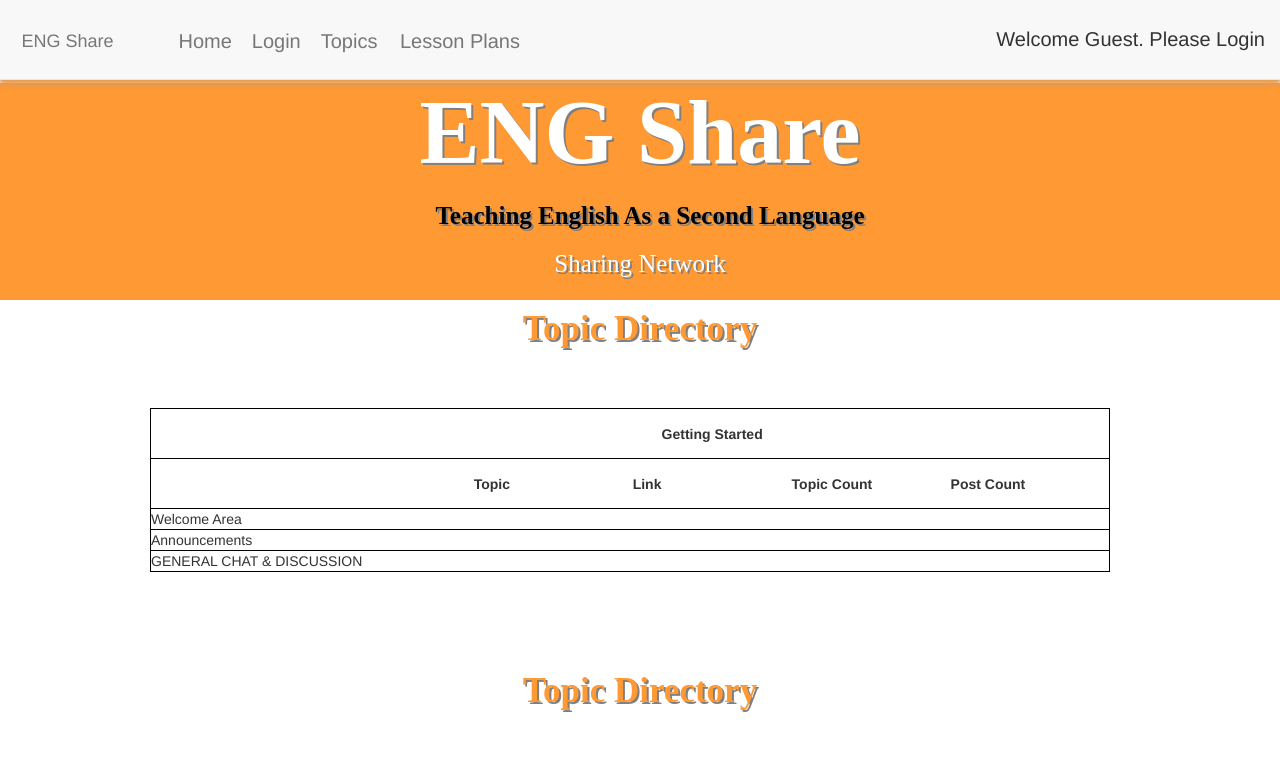
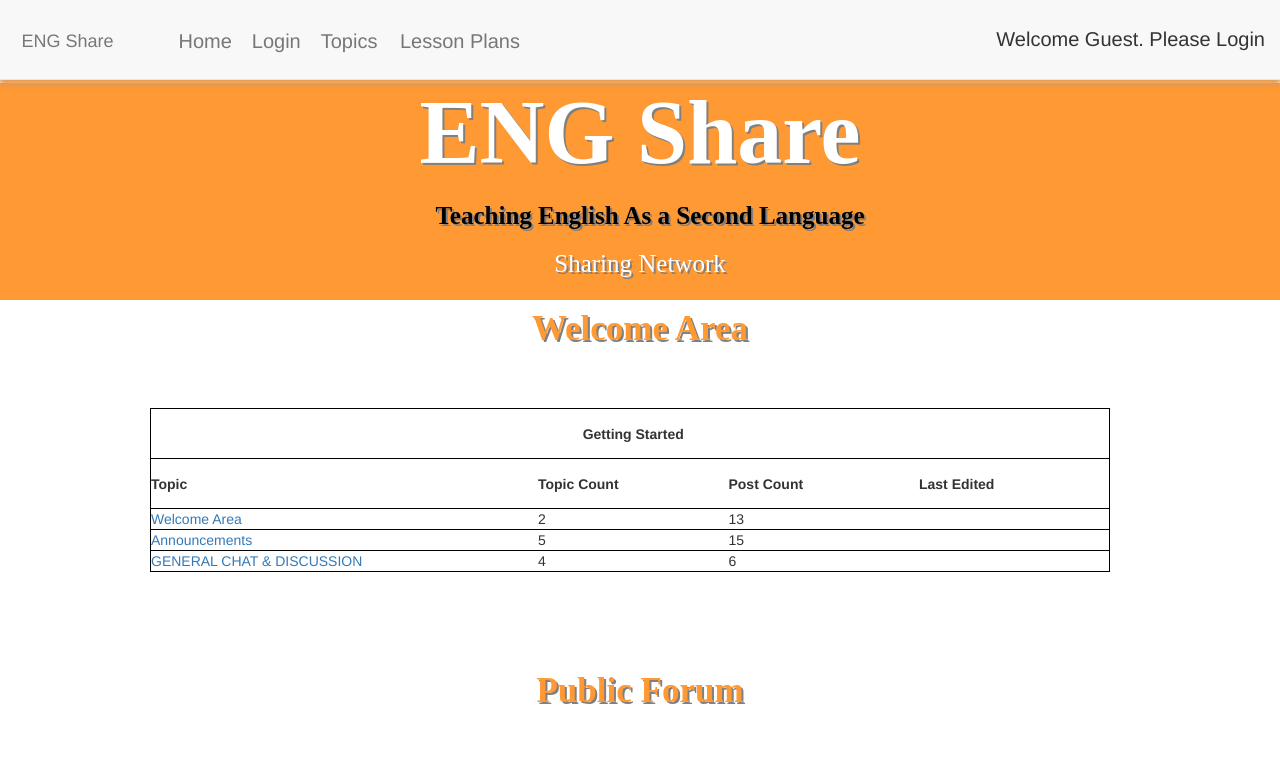
Before and after one commit to clewis1337/Project3, a React (Create React App) app in the folder client/: page /directory/1 in a window 1280 px wide. Shown: the top 770 px of the page. Built offline with nearby package versions, Linux system fonts and the light colour scheme; no server answers; a web font is replaced by a local one.

Commit message:
fixed directory table

```diff
--- a/client/src/components/DirectoryTable/DirectoryTable.js
+++ b/client/src/components/DirectoryTable/DirectoryTable.js
@@ -5,31 +5,29 @@ const DirectoryTable = (props) => (
     <div> {console.log("propsdtable", props)}
     <div>
         <header className = "click">
-            <h4>Topic Directory</h4>
+            <h4>{props.Title}</h4>
         </header>
         <table className="table1">
         <tr>
-            <th></th>
             <th></th>
             <th className="header1">Getting Started</th>
             <th></th>
             <th></th>
         </tr>
     <tr>
-    <th></th>
         <th>Topic</th>
-    <th>Link</th>
         <th>Topic Count</th>
         <th>Post Count</th>
+        <th>Last Edited</th>
     </tr>
     {/* This will render a row for each topic */}
     {props.TopicData.map(eachTopic => (
     <tr>
         {/* <td>{eachTopic.icon}</td> */}
-    <td>{eachTopic.topicTitle}</td>
-    {/* <td>{eachTopic.link}</td> */}
-    {/* <td>{eachTopic.topicsCount}</td> */}
-    {/* <td>{eachTopic.postsCount}</td> */}
+        <td><a href={"/topic/" + eachTopic.topicID}>{eachTopic.topicTitle}</a></td>
+        <td>{eachTopic.topicsCount}</td>
+        <td>{eachTopic.postsCount}</td>
+        <td>{eachTopic.lastEdited}</td>
     </tr> ))}
 
   </table>
--- a/client/src/pages/Directory.js
+++ b/client/src/pages/Directory.js
@@ -15,15 +15,13 @@ class Directory extends Component {
     fetch(`/all`) //Ajax call getting all posts
         .then(res => res.json())
         .then((result) => {
-          console.log(result)
             result.forEach(post => {
               console.log("post", post)
               if((!topicsArray.includes(post.topicTitle)) && (post.topicTitle !== undefined))
-                  topicsArray.push({topicTitle: post.topicTitle});
+                  topicsArray.push({topicTitle: post.topicTitle, topicID: post.topicID});
             });
         }).then(() => this.setState({userTopicArea: topicsArray}))
         .catch(error => console.error('Error:', error));
-        console.log(this.state.userTopicArea)
   }
 
   render(){
@@ -33,8 +31,8 @@ class Directory extends Component {
 
         </Jumbotron>
 
-      <DirectoryTable TopicData={DummyData}></DirectoryTable>
-      <DirectoryTable TopicData={this.state.userTopicArea}></DirectoryTable>
+      <DirectoryTable Title="Welcome Area" TopicData={DummyData}></DirectoryTable>
+      <DirectoryTable Title="Public Forum" TopicData={this.state.userTopicArea}></DirectoryTable>
       </Container>
 
 
```
Lines whose indentation alone changed are shown as unchanged.
